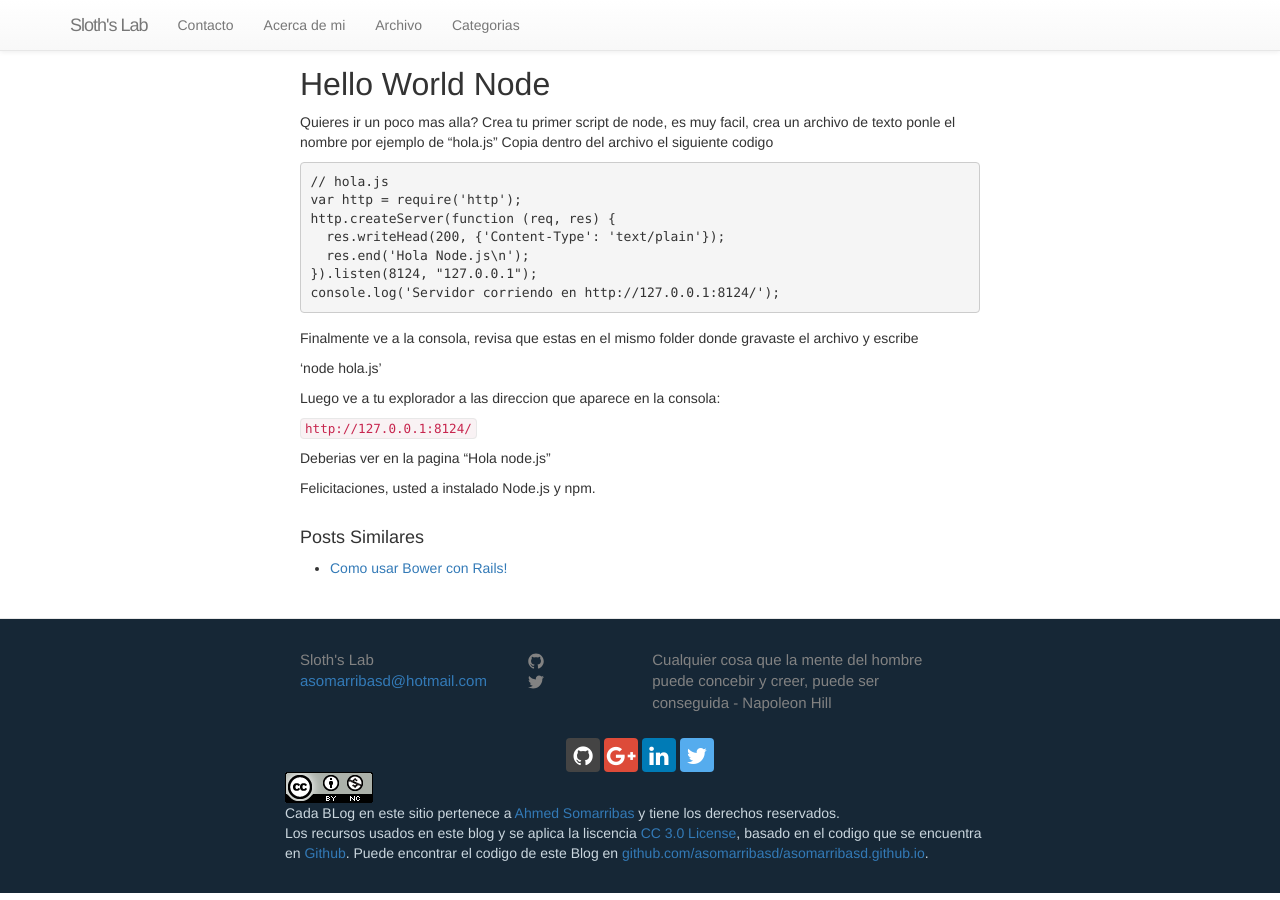
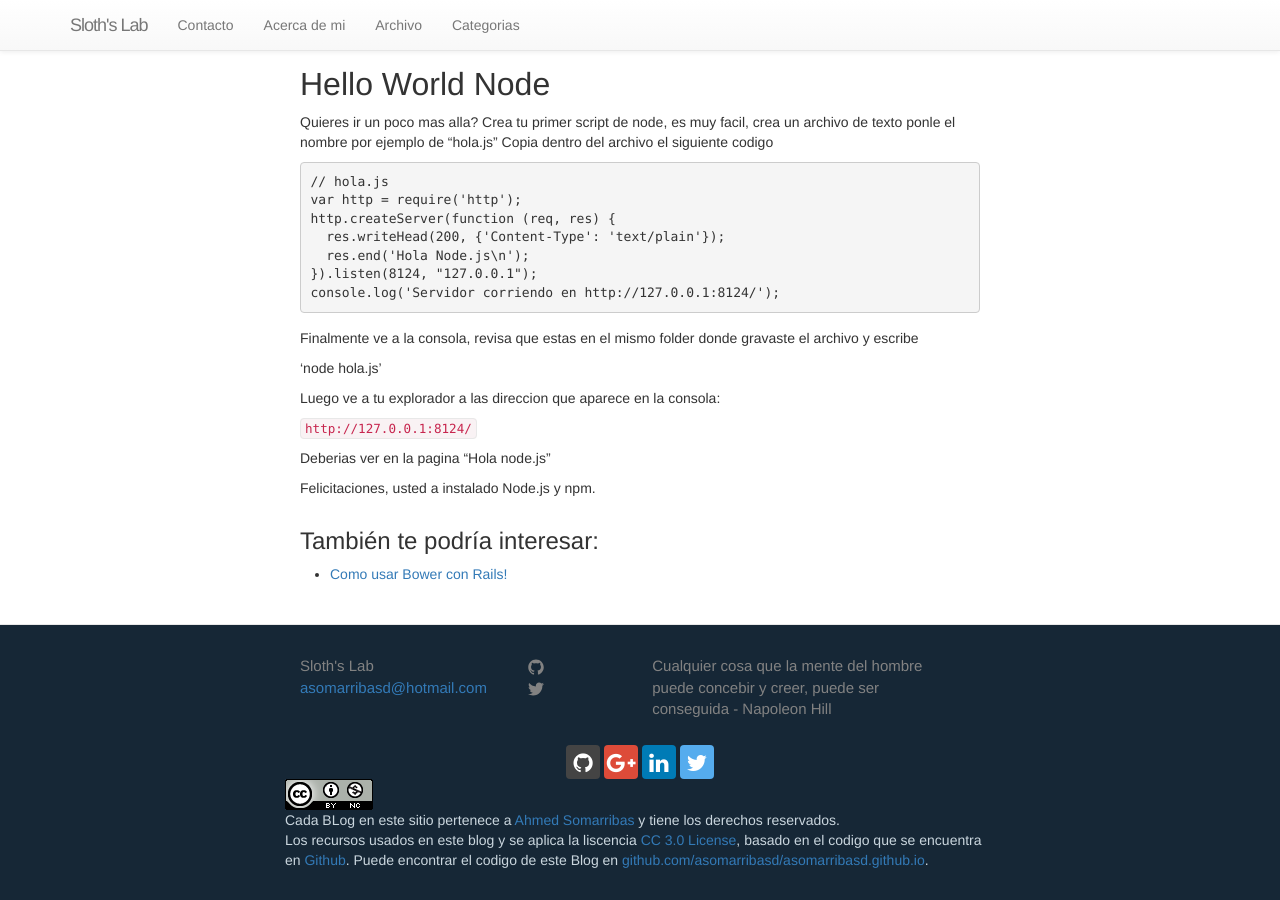
Before and after one commit to asomarribasd/asomarribasd.github.io, a Jekyll site: the page built from _posts/2015-05-01-instalar-node-npm.markdown, in a window 1280 px wide and 900 px high, scrolled down 1063 px. Built offline with Jekyll 4.4.1, drawn with Linux system fonts in a browser that asks for light colours; nearby versions of some CDN libraries; comment, search, counter and statistics services are not loaded.

Commit message:
Change similars

```diff
--- a/_includes/similar.html
+++ b/_includes/similar.html
@@ -1,3 +1,5 @@
+
+
 {% assign hasSimilar = '' %}
 {% for post in site.related_posts %}
     {% assign postHasSimilar = false %}
@@ -5,7 +7,7 @@
         {% for thisTag in page.tags %}
             {% if postHasSimilar == false and hasSimilar.size < 6 and post != page and tag == thisTag %}
                 {% if hasSimilar.size == 0 %}
-                <h4>Posts Similares</h4>
+                <h3>Tambi&eacute;n te podr&iacute;a interesar:</h3>
                 <ul>
                 {% endif %}
                 <li class="relatedPost">
```
